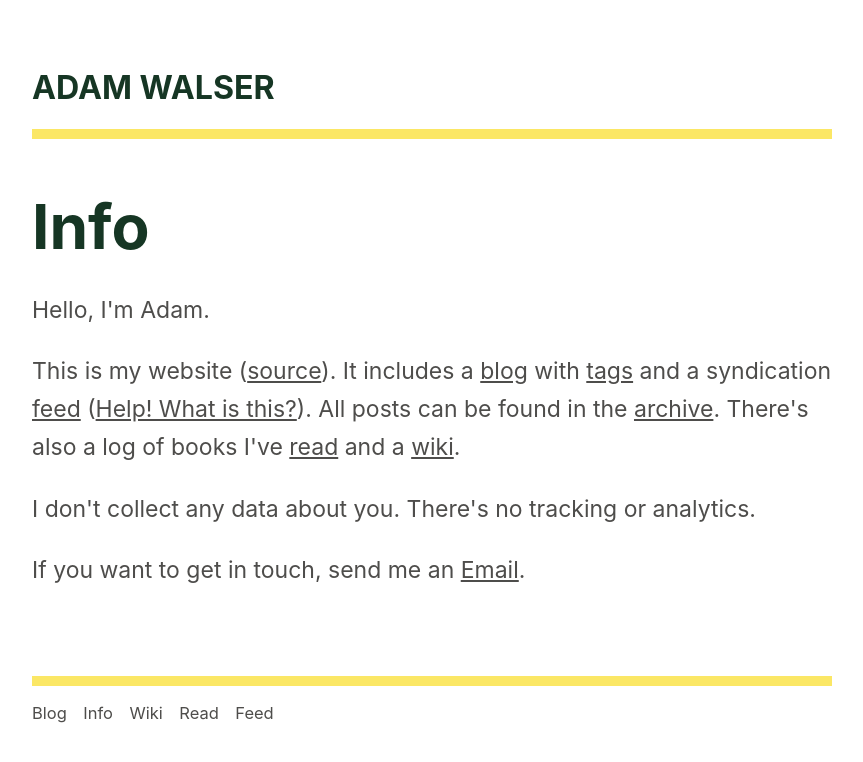
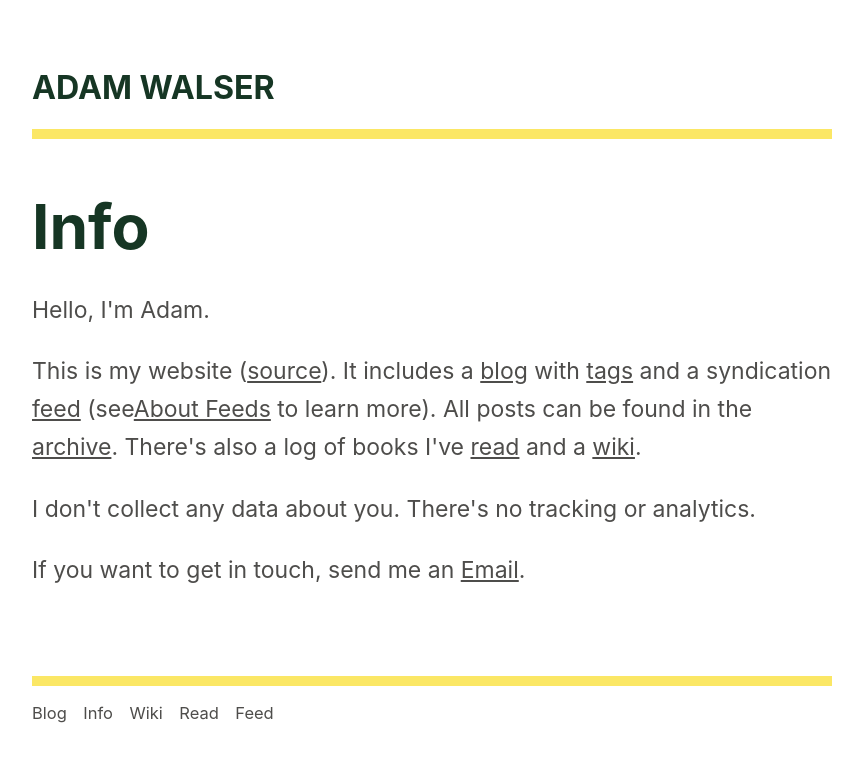
Before and after one commit to ajpwalser/ajpwalser.github.io, a Jekyll site: the page built from info.html, in a window 1280 px wide. Shown: the top 762 px of the page, without its empty margins (208-1071 px from the left). Built offline with Jekyll 4.4.1, drawn with Linux system fonts in a browser that asks for light colours; some web fonts are replaced.

Commit message:
Update info.html

```diff
--- a/info.html
+++ b/info.html
@@ -6,7 +6,7 @@
 
 <h2>Info</h2>
 <p class="first">Hello, I'm Adam.</p>
-<p>This is my website (<a href="https://github.com/ajpwalser/ajpwalser.github.io">source</a>). It includes a <a href="https://ajpwalser.github.io/">blog</a> with <a href="https://ajpwalser.github.io/tags/">tags</a> and a syndication <a href="https://ajpwalser.github.io/feed.xml">feed</a> (<a href="https://aboutfeeds.com/">Help! What is this?</a>). All posts can be found in the <a href="https://ajpwalser.github.io/archive/">archive</a>. There's also a log of books I've <a href="https://ajpwalser.github.io/read/">read</a> and a <a href="https://ajpwalser.github.io/wiki/">wiki</a>.</p>
+<p>This is my website (<a href="https://github.com/ajpwalser/ajpwalser.github.io">source</a>). It includes a <a href="https://ajpwalser.github.io/">blog</a> with <a href="https://ajpwalser.github.io/tags/">tags</a> and a syndication <a href="https://ajpwalser.github.io/feed.xml">feed</a> (see<a href="https://aboutfeeds.com/">About Feeds</a> to learn more). All posts can be found in the <a href="https://ajpwalser.github.io/archive/">archive</a>. There's also a log of books I've <a href="https://ajpwalser.github.io/read/">read</a> and a <a href="https://ajpwalser.github.io/wiki/">wiki</a>.</p>
 <p>I don't collect any data about you. There's no tracking or analytics.</p>
 <p>If you want to get in touch, send me an <a href="mailto:ajpwalser@gmail.com">Email</a>.</p>
 <div class="spacer"></div>
```
